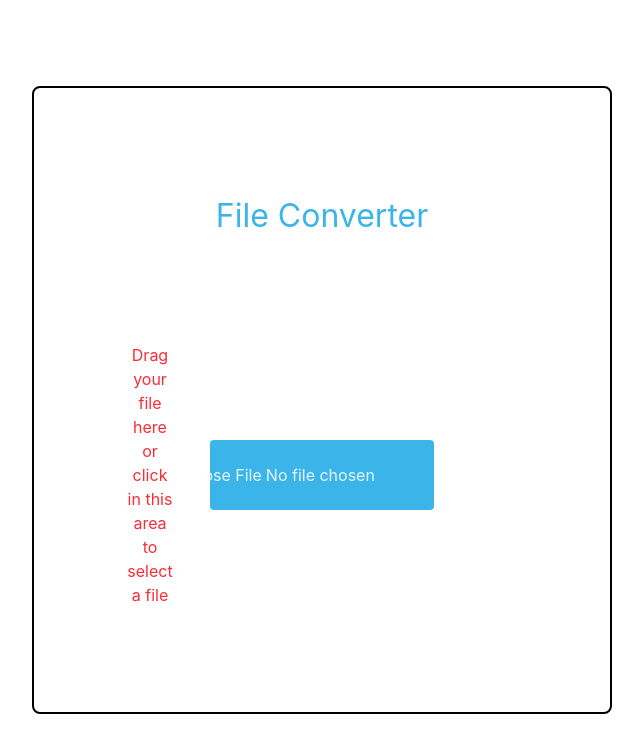
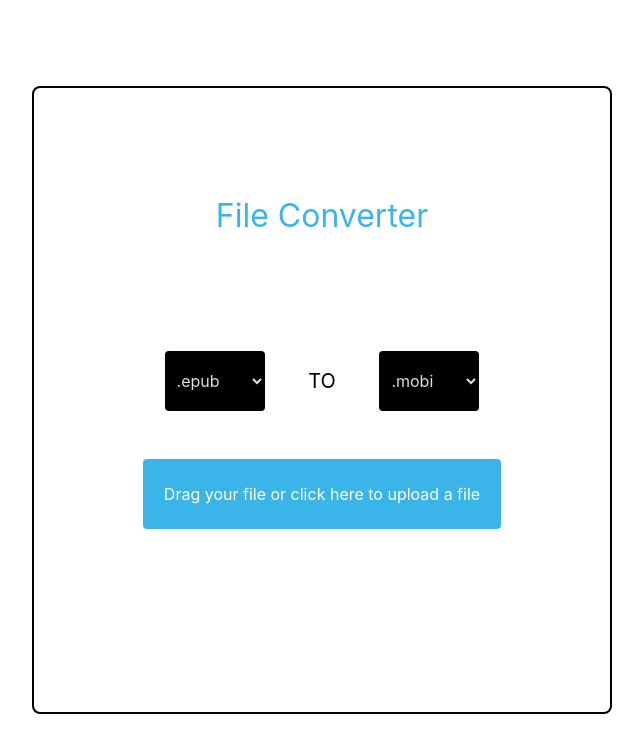
Before and after one commit to JustBecerra/file-converter, a React (Vite) app: page / in a window 1280 px wide. Shown: the top 752 px of the page, without its empty margins (318-961 px from the left). Built offline with nearby package versions, Linux system fonts and the light colour scheme.

Commit message:
add some sizing

```diff
--- a/src/App.tsx
+++ b/src/App.tsx
@@ -9,24 +9,30 @@ function App() {
 				</p>
 			</div>
 			<div className="p-[2em] flex flex-col justify-center items-center h-[60%] w-full gap-[3em]">
-				<div className="flex gap-[3em]">
-					<select name="original file">
+				<div className="flex justify-around items-center w-[80%]">
+					<select
+						className="bg-black p-2 rounded w-[100px] h-[60px]"
+						name="original file"
+					>
 						<option>.epub</option>
 						<option>.mobi</option>
 					</select>
-					<select name="new file">
+					<p className="text-black text-xl">TO</p>
+					<select
+						className="bg-black p-2 rounded w-[100px] h-[60px]"
+						name="new file"
+					>
 						<option>.mobi</option>
 						<option>.epub</option>
 					</select>
 				</div>
 
-				<div className="bg-[#3bb5e9] w-1/2 h-[70px] flex justify-center items-center rounded-[4px]">
-					<label htmlFor="dropFile" className="text-red-500">
-						Drag your file here or click in this area to select a
-						file
+				<div className="bg-[#3bb5e9] cursor-pointer w-[80%] h-[70px] flex justify-center items-center rounded">
+					<label htmlFor="dropFile" className="text-white p-4">
+						Drag your file or click here to upload a file
 					</label>
 
-					<input id="dropFile" type="file" />
+					<input id="dropFile" type="file" className="hidden" />
 				</div>
 			</div>
 		</div>
```
